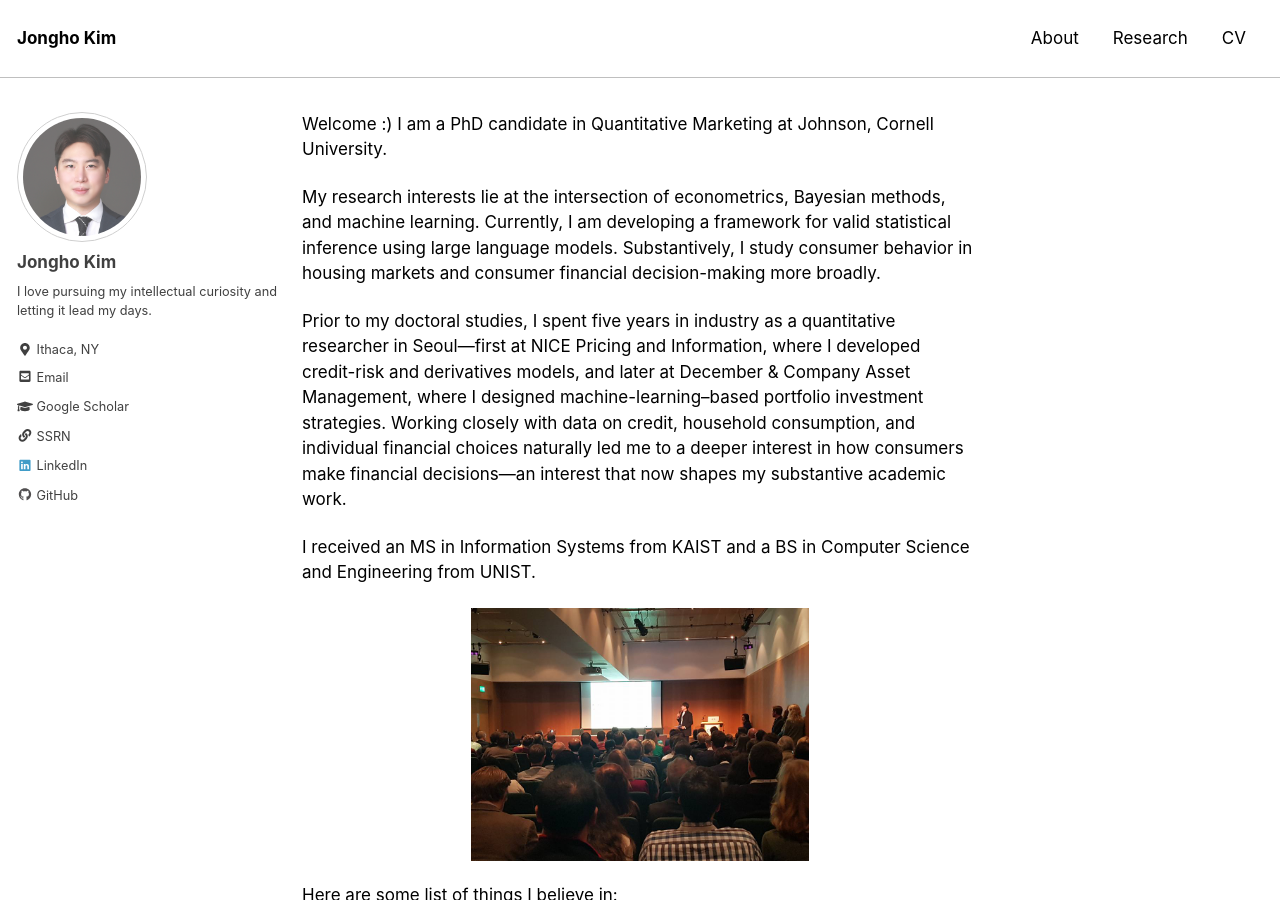
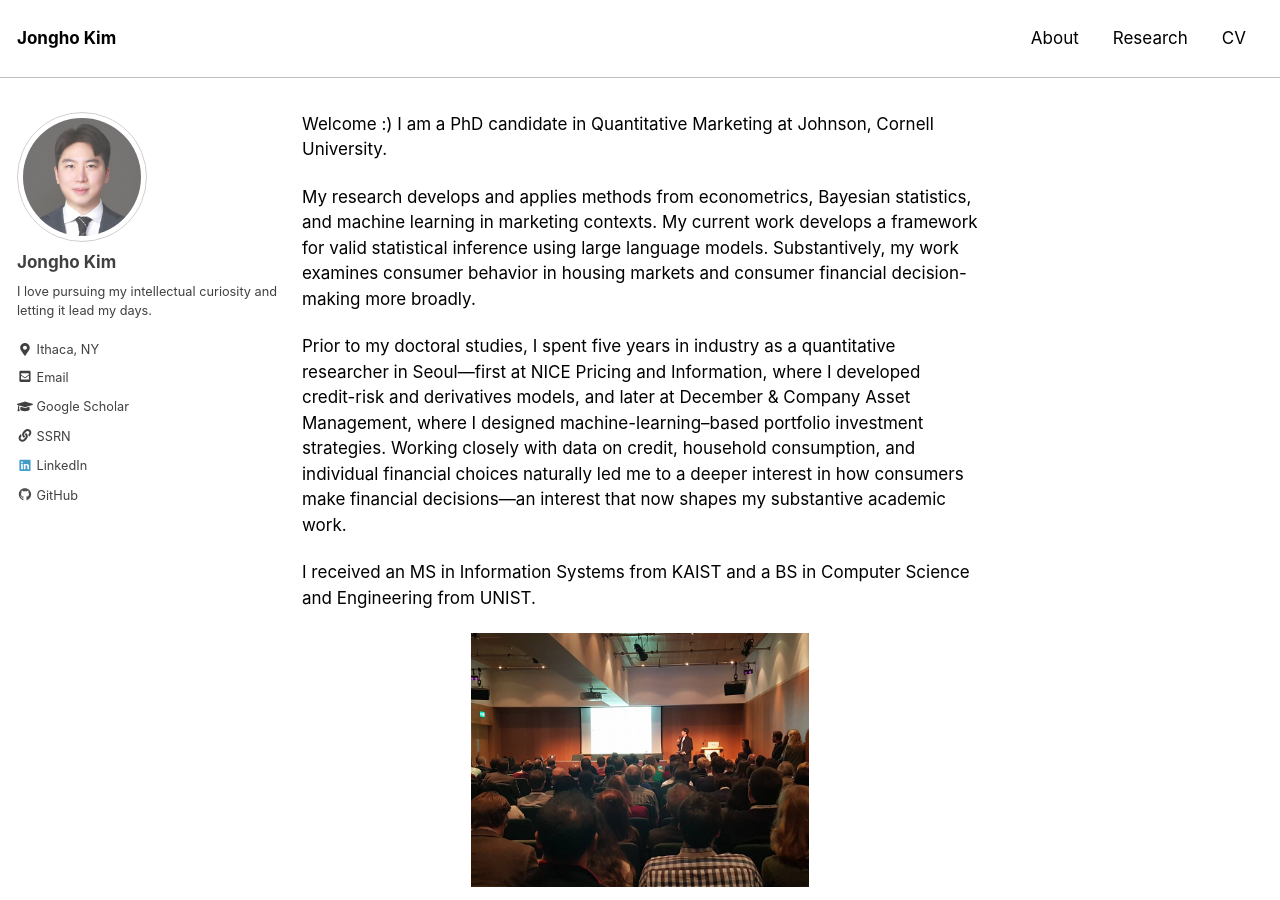
Before and after one commit to jonghkim/jonghkim.github.io, a Jekyll site: the page built from index.md, in a window 1280 px wide and 900 px high. Built offline with Jekyll 4.4.1, drawn with Linux system fonts in a browser that asks for light colours.

Commit message:
update bio

```diff
--- a/index.md
+++ b/index.md
@@ -4,7 +4,7 @@ author_profile: true
 ---
 Welcome :) I am a PhD candidate in Quantitative Marketing at Johnson, Cornell University.
 
-My research interests lie at the intersection of econometrics, Bayesian methods, and machine learning. Currently, I am developing a framework for valid statistical inference using large language models. Substantively, I study consumer behavior in housing markets and consumer financial decision-making more broadly.
+My research develops and applies methods from econometrics, Bayesian statistics, and machine learning in marketing contexts. My current work develops a framework for valid statistical inference using large language models. Substantively, my work examines consumer behavior in housing markets and consumer financial decision-making more broadly.
 
 Prior to my doctoral studies, I spent five years in industry as a quantitative researcher in Seoul—first at NICE Pricing and Information, where I developed credit-risk and derivatives models, and later at December & Company Asset Management, where I designed machine-learning–based portfolio investment strategies. Working closely with data on credit, household consumption, and individual financial choices naturally led me to a deeper interest in how consumers make financial decisions—an interest that now shapes my substantive academic work.
 
```
